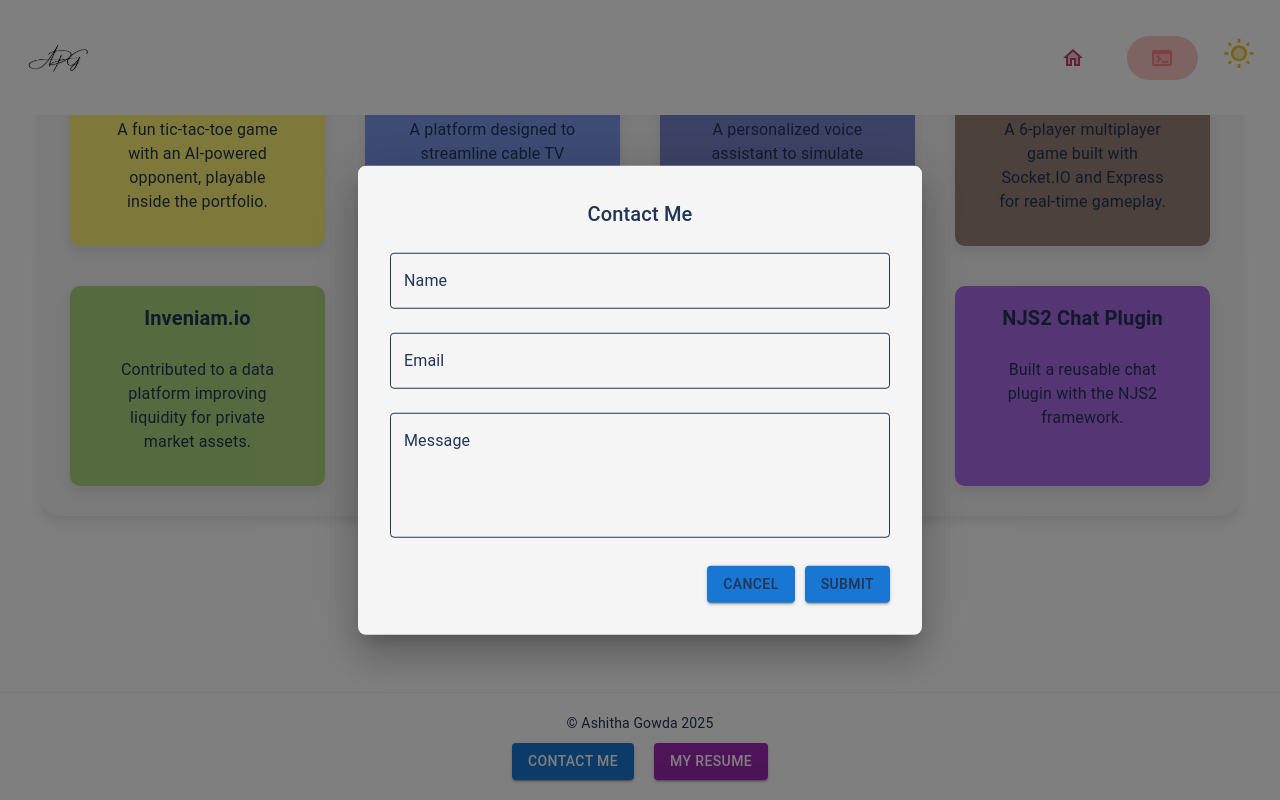
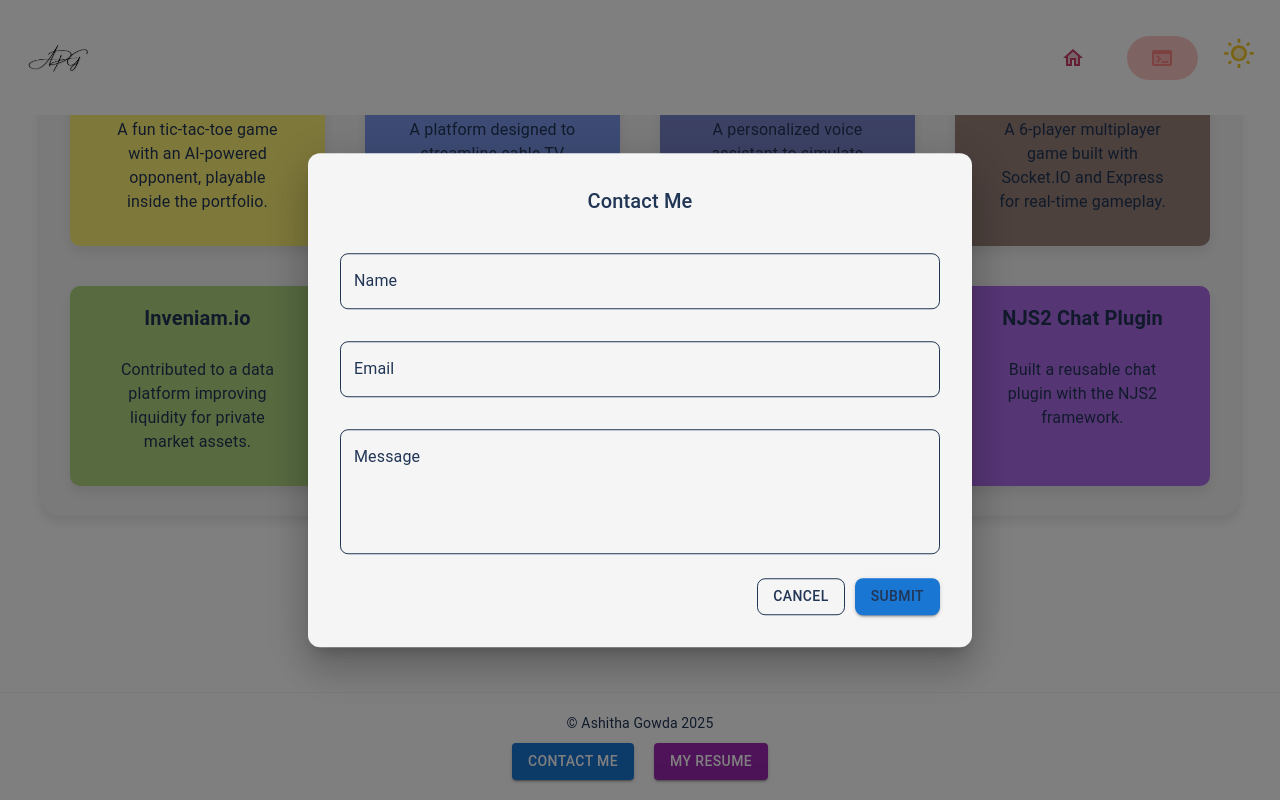
Before and after one commit to AshithaPGowda/portfolio, a Next.js app: page /projects in a window 1280 px wide. Both pictures are taken after a click on the button "CONTACT ME". Built offline with nearby package versions, Linux system fonts and the light colour scheme.

Commit message:
content form works for desktop

```diff
--- a/src/app/components/footerContent/contentForm.js
+++ b/src/app/components/footerContent/contentForm.js
@@ -11,18 +11,26 @@ const ContactForm = ({ open, onClose, theme, COLOURS }) => {
                     top: "50%",
                     left: "50%",
                     transform: "translate(-50%, -50%)",
-                    width: "80%",
-                    maxWidth: "500px",
+                    width: "90%",
+                    maxWidth: "600px",
                     bgcolor: COLOURS[`SECTION_COLOUR_${theme}`],
                     boxShadow: 24,
                     p: 4,
-                    borderRadius: "8px",
+                    borderRadius: "12px", // Soften edges for a more modern look
+                    display: "flex",
+                    flexDirection: "column",
+                    alignItems: "center",
+                    justifyContent: "center",
                 }}
             >
-                <Typography variant="h6" gutterBottom style={{ color: COLOURS[`TEXT_COLOUR_${theme}`] }} textAlign="center">
+                <Typography
+                    variant="h6"
+                    gutterBottom
+                    style={{ color: COLOURS[`TEXT_COLOUR_${theme}`], textAlign: "center", marginBottom: "20px" }}>
                     Contact Me
                 </Typography>
-                <form>
+
+                <form style={{ width: "100%" }}>
                     <TextField
                         fullWidth
                         label="Name"
@@ -34,6 +42,7 @@ const ContactForm = ({ open, onClose, theme, COLOURS }) => {
                         }}
                         sx={{
                             "& .MuiOutlinedInput-root": {
+                                borderRadius: "8px", // Rounded input fields
                                 "& fieldset": {
                                     borderColor: COLOURS[`TEXT_COLOUR_${theme}`],
                                 },
@@ -44,6 +53,7 @@ const ContactForm = ({ open, onClose, theme, COLOURS }) => {
                                     borderColor: COLOURS[`TEXT_COLOUR_${theme}`],
                                 },
                             },
+                            marginBottom: "16px", // Space between fields
                         }}
                     />
                     <TextField
@@ -57,6 +67,7 @@ const ContactForm = ({ open, onClose, theme, COLOURS }) => {
                         }}
                         sx={{
                             "& .MuiOutlinedInput-root": {
+                                borderRadius: "8px",
                                 "& fieldset": {
                                     borderColor: COLOURS[`TEXT_COLOUR_${theme}`],
                                 },
@@ -67,6 +78,7 @@ const ContactForm = ({ open, onClose, theme, COLOURS }) => {
                                     borderColor: COLOURS[`TEXT_COLOUR_${theme}`],
                                 },
                             },
+                            marginBottom: "16px",
                         }}
                     />
                     <TextField
@@ -82,6 +94,7 @@ const ContactForm = ({ open, onClose, theme, COLOURS }) => {
                         }}
                         sx={{
                             "& .MuiOutlinedInput-root": {
+                                borderRadius: "8px",
                                 "& fieldset": {
                                     borderColor: COLOURS[`TEXT_COLOUR_${theme}`],
                                 },
@@ -92,17 +105,43 @@ const ContactForm = ({ open, onClose, theme, COLOURS }) => {
                                     borderColor: COLOURS[`TEXT_COLOUR_${theme}`],
                                 },
                             },
+                            marginBottom: "24px", // Extra space before buttons
                         }}
                     />
-                    <div style={{ marginTop: "20px", textAlign: "right" }}>
+                    <div style={{ width: "100%", display: "flex", justifyContent: "flex-end" }}>
                         <Button
-                            variant="contained"
+                            variant="outlined"
                             onClick={onClose}
-                            style={{ marginRight: "10px", color: COLOURS[`TEXT_COLOUR_${theme}`] }}
+                            style={{
+                                marginRight: "10px",
+                                color: COLOURS[`TEXT_COLOUR_${theme}`],
+                                borderColor: COLOURS[`TEXT_COLOUR_${theme}`],
+                            }}
+                            sx={{
+                                borderRadius: "8px",
+                                "&:hover": {
+                                    backgroundColor: COLOURS[`TEXT_COLOUR_${theme}`],
+                                    color: COLOURS[`SECTION_COLOUR_${theme}`],
+                                },
+                            }}
                         >
                             Cancel
                         </Button>
-                        <Button variant="contained" color="primary" style={{ color: COLOURS[`TEXT_COLOUR_${theme}`] }}>
+                        <Button
+                            variant="contained"
+                            color="primary"
+                            onClick={onClose}
+                            style={{
+                                color: COLOURS[`TEXT_COLOUR_${theme}`],
+                                borderRadius: "8px",
+                            }}
+                            sx={{
+                                "&:hover": {
+                                    backgroundColor: COLOURS[`TEXT_COLOUR_${theme}`],
+                                    color: COLOURS[`SECTION_COLOUR_${theme}`],
+                                },
+                            }}
+                        >
                             Submit
                         </Button>
                     </div>
```
